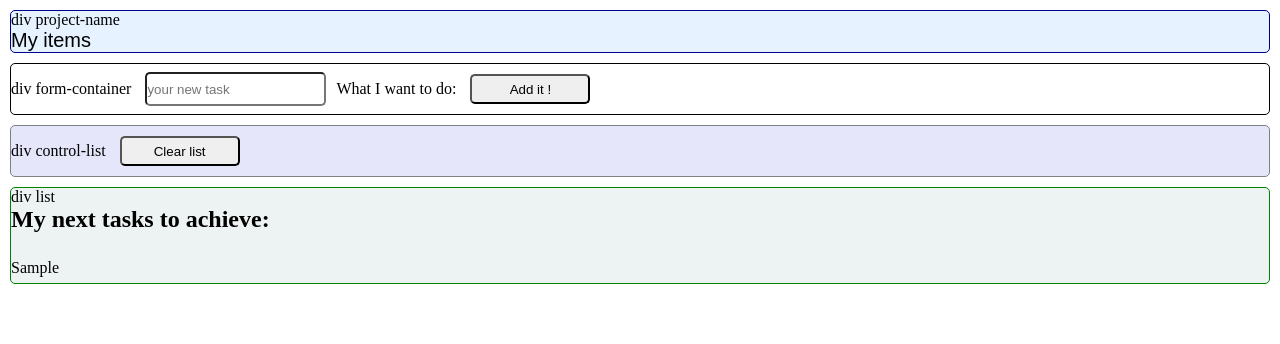
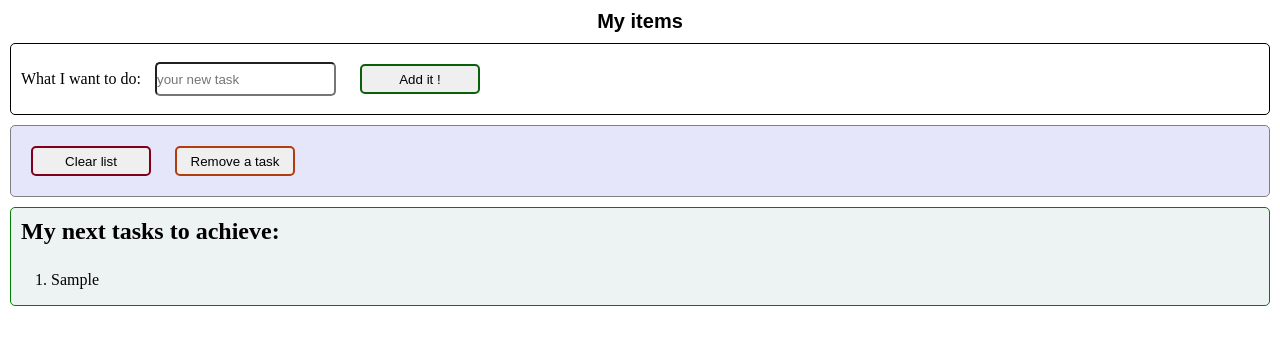
Before and after one commit to aburke972/todolist, a plain HTML site: page dist/index.html in a window 1280 px wide. Both pictures are taken after typing "Sample" into the empty fields and a click on the button "Add it !". Drawn offline with Linux system fonts and the light colour scheme.

Commit message:
Can remove 1 element. More than 1 in next commit

```diff
--- a/dist/index.html
+++ b/dist/index.html
@@ -6,21 +6,24 @@
         <link rel="stylesheet" href="style.css">
     </head>
     <body>
-            <div class="mydivs" id="project-name">div project-name
+            <header>
                 <h1>My items</h1>
-            </div>
-            <div class="mydivs" id="form-container">div form-container
-                <label for="item">
-                    <input id="item-field" type="text" placeholder="your new task">What I want to do:
+            </header>
+
+            <div class="mydivs" id="form-container">
+                <label for="item">What I want to do:
+                    <input id="item-field" type="text" placeholder="your new task">
                     <button class="buttons" id="button-add" type="submit">Add it !</button>
                 </label>
             </div>
-            <div class="mydivs" id="control-list">div control-list
+            <div class="mydivs" id="control-list">
                 <button class="buttons" id="button-reset">Clear list</button>
+               <!--  <button class="buttons" id="button-display">Display list</button> -->
+                <button class="buttons" id="button-remove-item">Remove a task</button>
             </div>
-            <div class="mydivs" id="list">div list
+            <div class="mydivs" id="display-list">
                 <h2>My next tasks to achieve:</h2>
-                <ul id="display-list"></ul>
+                <ol id="list"></ol>
             </div>
 
 
--- a/dist/style.css
+++ b/dist/style.css
@@ -7,10 +7,16 @@
 
 .mydivs{
     margin: 10px 10px 10px 10px;
+    padding: 10px;
 }
 
+header{
+    margin: 10px;
+}
 h1{
     font: 20px Arial, Helvetica, sans-serif;
+    text-align: center;
+    font-weight: bold
 }
 
 h2{
@@ -43,27 +49,69 @@ input{
     height: 30px;
     width: 120px;
     margin: 10px;
-    text-align: center;}
+    text-align: center;
+    transition-duration: 0.4s;
+
+}
 
 .buttons:hover{
     color:white;
-    box-shadow: -2px 2px black;
+    padding-left: 3px;
 }
 
+.button-disabled{
+    opacity: 0.3;
+    cursor: not-allowed;
+}
+
+#button-add{
+    border: 2px solid rgb(10, 95, 10);
+}
+
+#button-remove-item{
+    border: 2px solid rgb(177, 60, 14);
+}
+
+#button-reset{
+    border: 2px solid rgb(128,0,28);
+}
+
+
+/* #button-remove-item{
+    border: 2px solid rgb(214, 96, 28);
+}
+
+#button-reset{
+    border: 2px solid rgb(207, 6, 6);
+} */
+
 #button-add:hover{
-    border-color: green 2px;
-    background-color: green;
+    border-color: rgb(10, 95, 10) 2px;
+    background-color: rgb(25, 112, 25);
+    box-shadow: -3px 3px rgba(25,145,25,0.3);
 }
+
+
+#button-remove-item:hover{
+    border-color: rgb(177, 60, 14) 2px;
+    background-color:  rgb(202, 79, 30);
+    box-shadow: -3px 3px rgba(202, 79, 30,0.3)
+}
+
 
 #button-reset:hover{
     border-color: rgb(128, 0, 28) 2px;
     background-color:  rgb(128, 0, 28);
+    box-shadow: -3px 3px rgba(128, 0, 28,0.3)
+}
+
+#display-list{
+    border: 1px green solid;
+    background-color: #edf2f2;
 }
 
 #list{
-    border: 1px green solid;
-
-    background-color: #edf2f2;
+    margin: 0 0 0 30px;
 }
 
 li{
--- a/src/script.js
+++ b/src/script.js
@@ -1,36 +1,83 @@
+/* VARIABLES */
 const itemField = document.getElementById("item-field")
-const list = document.getElementById("display-list")
+const list = document.getElementById("list")
 const addButton = document.getElementById("button-add")
+/* const displayButton = document.getElementById("button-display") */
+const removeButton = document.getElementById("button-remove-item")
 const resetButton = document.getElementById("button-reset")
+/* TO DO: const modifiableButtonsList = [displayButton,resetButton,removeButton] */
 
-let itemList = new Array
+let itemsList = new Array
+let isItemsListEmpty = true
 
-addButton.addEventListener("click",addItem)
-resetButton.addEventListener("click",clearList)
 
-function storeInArray(item)
+/* FUNCTIONS */
+
+function disableButtons()
 {
-    itemList.push(item)
-    console.log("Item pushed in array:" + item)
+    /* TO DO: for(button in modifiableButtonsList) button.disabled = true */
+    removeButton.classList.add("button-disabled")
+    resetButton.classList.add("button-disabled")
+
 }
 
-function addItem(){
+function enableButtons()
+{
+    removeButton.classList.remove("button-disabled")
+    resetButton.classList.remove("button-disabled")
+}
+
+
+function addInArray()
+{
     let userInput = itemField.value
-
     if(userInput){
-        console.log("Add new item in array")
-        storeInArray(userInput)
-        let newListItem= document.createElement("li")
-        newListItem.innerHTML = userInput
-        list.appendChild(newListItem)
+        itemsList.push(userInput)
         itemField.value=null
+        enableButtons()
+        displayItemsList()
     }
-    else
-    {
+    else{
         alert("Dude you won't insert an empty entry ;-)")
     }
 }
 
+function displayItemsList(){
+    clearList()
+    for(let i = 0; i < itemsList.length;i ++){
+        let newListItem = document.createElement("li")
+        newListItem.innerHTML = itemsList[i]
+        list.appendChild(newListItem)
+    }
+    enableButtons()
+}
+
+function removeItem()
+{
+    let item = prompt("Please provide the number of the task to be remove")
+    item = item -1
+    console.log(`removing item ${item} (${itemsList.length} in array)`)
+    if(item > -1 && item < itemsList.length){
+        itemsList.splice(item,1)
+        displayItemsList()
+    }
+    else
+        alert("Provide a valid number !")
+}
+
 function clearList(){
     list.innerHTML = null
+    disableButtons()
 }
+
+/* TO DO : SELECTIVE DELETION
+function ClearSelectedItems(){} */
+
+/* Create listeners */
+addButton.addEventListener("click",addInArray)
+/* displayButton.addEventListener("click",displayItemsList) */
+removeButton.addEventListener("click",removeItem)
+resetButton.addEventListener("click",clearList)
+
+/* Some buttons cannot be used at the startup of the page */
+disableButtons()
```
